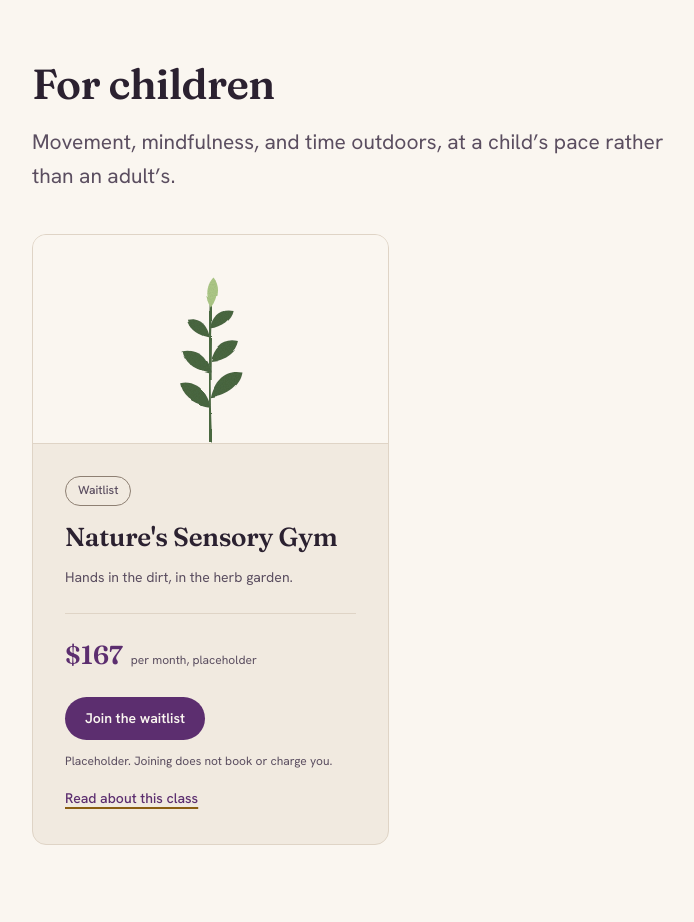
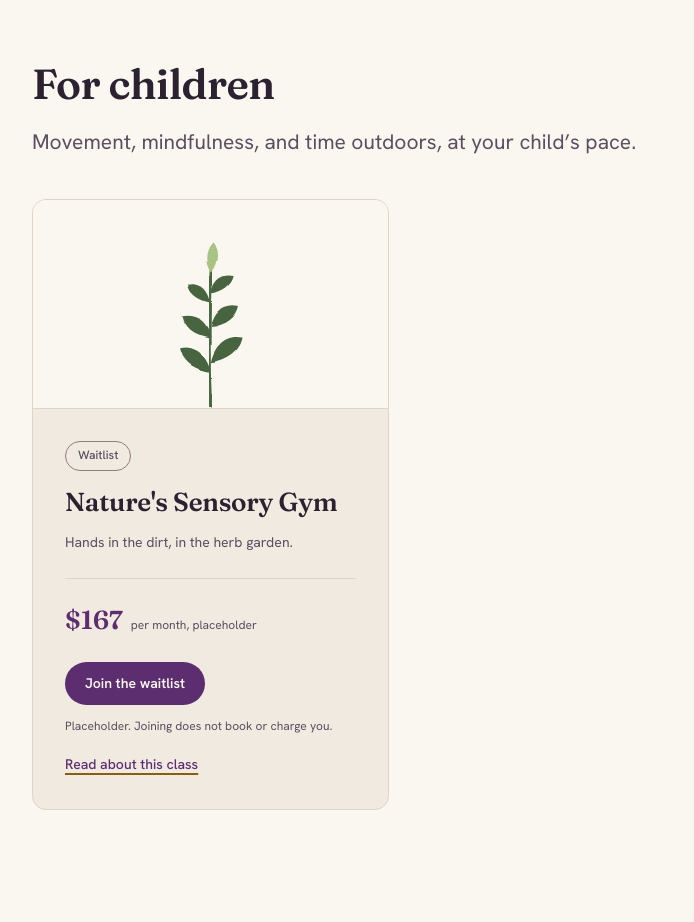
Before and after one commit to ndxtraders/True-Wellness, a Next.js app: page /classes in a window 1280 px wide. Shown: the part 840-1762 px from the top of the page, without its empty margins (52-746 px from the left). Built offline with nearby package versions, Linux system fonts and the light colour scheme.

Commit message:
Update blurb for children audience

```diff
--- a/src/app/classes/page.tsx
+++ b/src/app/classes/page.tsx
@@ -26,7 +26,7 @@ const groups: { key: AudienceKey; heading: string; blurb: string }[] = [
   {
     key: 'children',
     heading: 'For children',
-    blurb: 'Movement, mindfulness, and time outdoors, at a child’s pace rather than an adult’s.',
+    blurb: 'Movement, mindfulness, and time outdoors, at your child’s pace.',
   },
   {
     key: 'teens',
```
